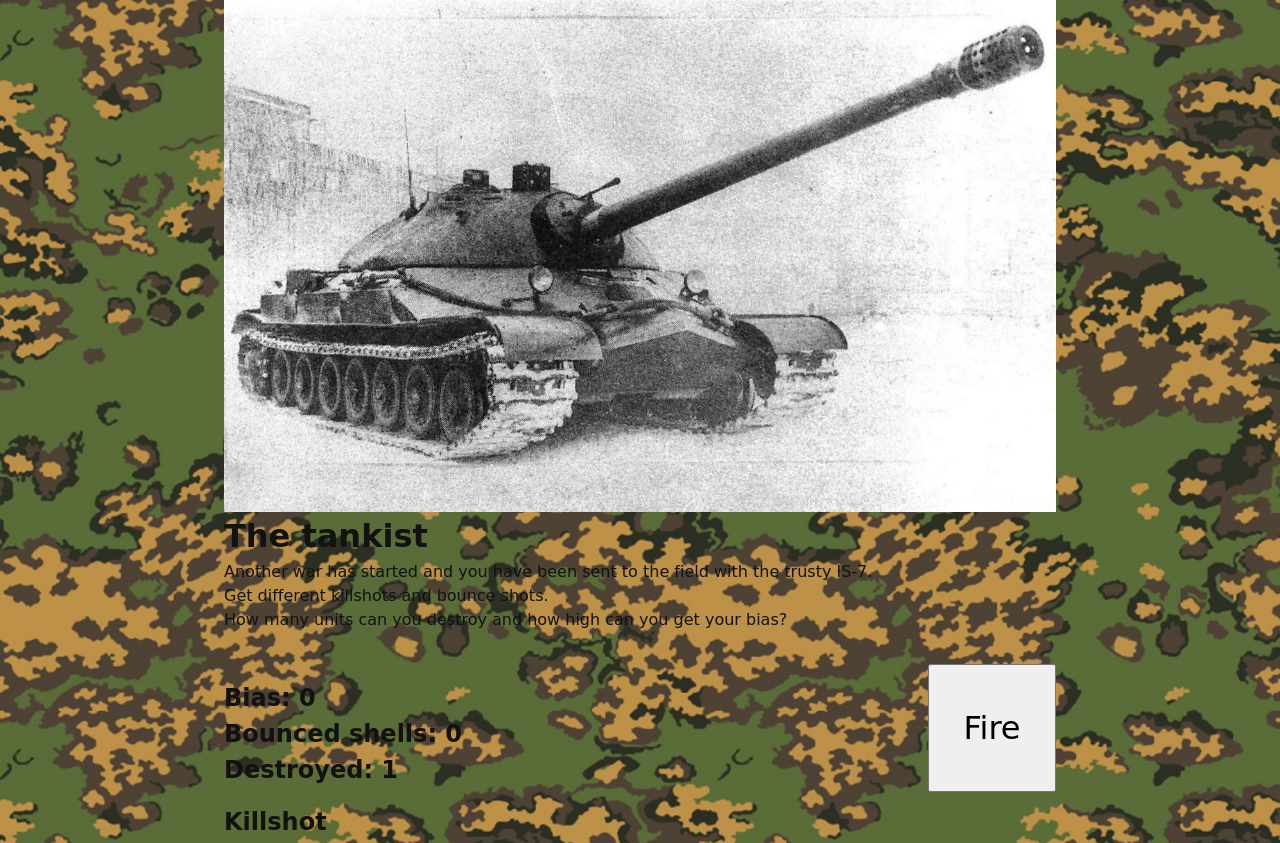
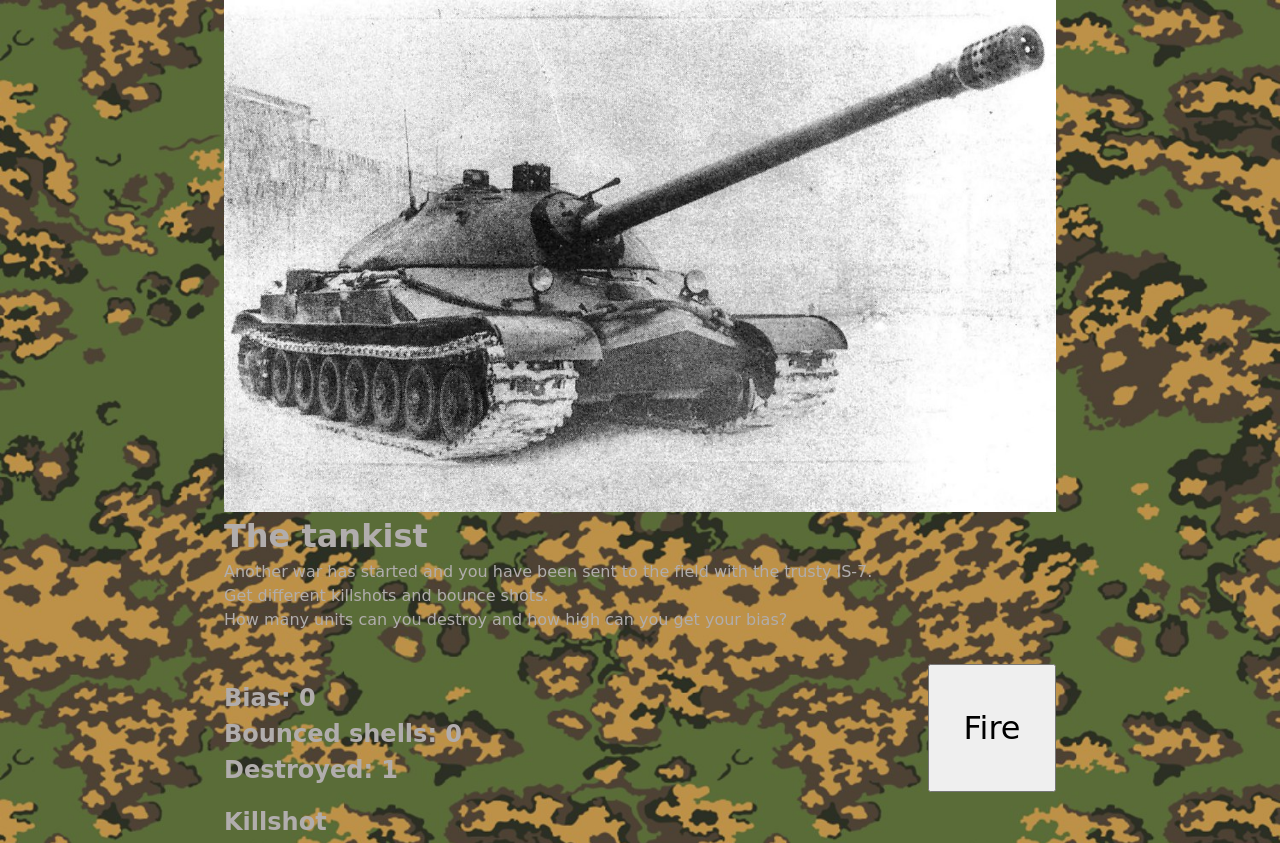
Before and after one commit to Indianeen/BiasClicker, a plain HTML site: page index.html in a window 1280 px wide. Shown: the top 843 px of the page. Drawn offline with Linux system fonts and the light colour scheme; a web font is replaced by a local one.

Commit message:
Update style.css

```diff
--- a/css/style.css
+++ b/css/style.css
@@ -90,7 +90,7 @@ body {
     display: flex;
     flex-direction: column;
     background-color: #f8f8f8;
-    color: #121212;
+    color: #b1adad;
     font-family: 'Saira Stencil One', cursive;
 }
 /* För att göra footern sticky så har vi flex på bodyn och då räcker det med
```
